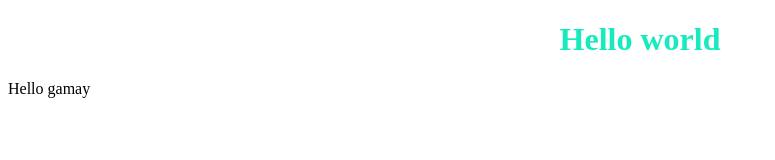
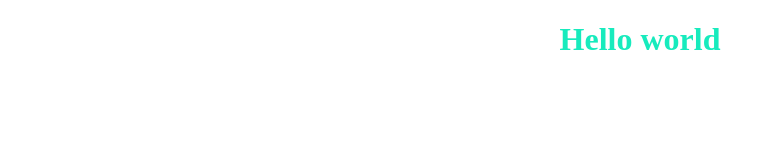
Before and after one commit to jamalnafea/first, a plain HTML site: page index.html in a window 1280 px wide. Shown: the whole page, without its empty margins (0-775 px from the left). Drawn offline with Linux system fonts and the light colour scheme.

Commit message:
master edit

```diff
--- a/index.html
+++ b/index.html
@@ -8,7 +8,6 @@
   </head>
   <body>
     <h1>Hello world</h1>
-    <p>Hello gamay</p>
     <script src="index.js"></script>
   </body>
 </html>
```
